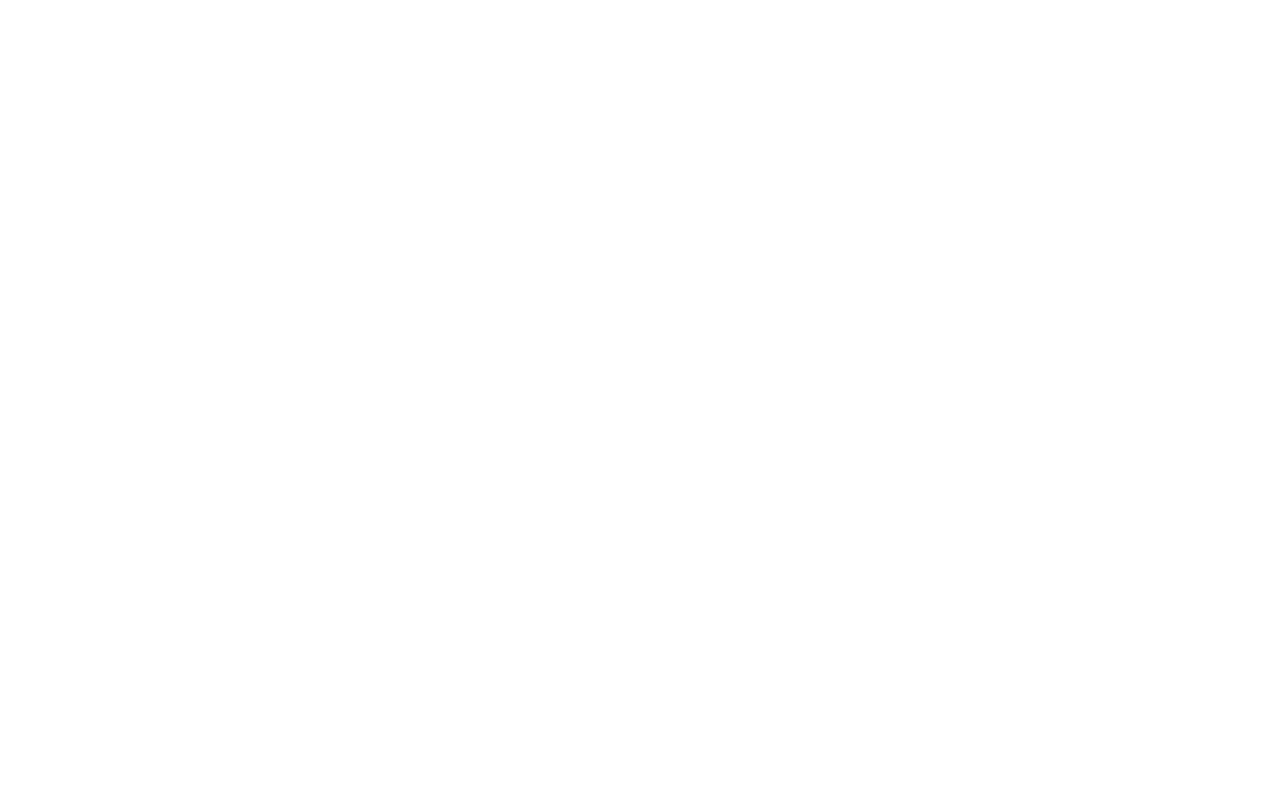
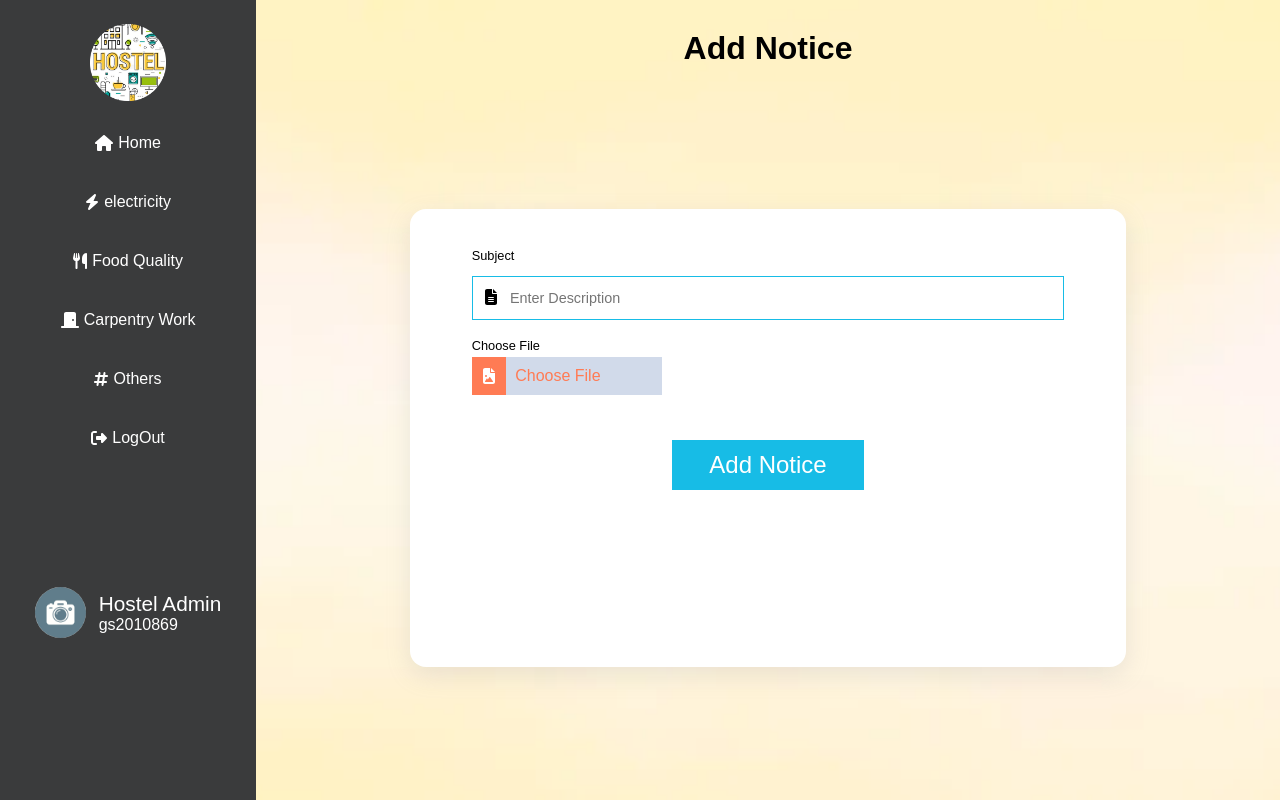
Before and after one commit to HarshPandey314/SGSITS_Hostel_Management_System, a React (Vite) app in the folder client/: page /addNotice in a window 1280 px wide. Before the commit this address had no page. Built offline with nearby package versions, Linux system fonts and the light colour scheme.

Commit message:
added admin Notice Page

```diff
--- a/client/src/App.jsx
+++ b/client/src/App.jsx
@@ -16,6 +16,7 @@
 import AdminComplaintPage from './components/AdminComplaintPage'
 import AdminHomePage from "./components/AdminHomePage";
 import AdminLoginPage from "./components/AdminLoginPage";
+import AddNoticePage from "./components/AddNoticePage";
 
 function App() {
   const [type, setType] = useState("");
@@ -43,6 +44,19 @@
           path="/addStudent"
           element={
             <AddStudentPage
+              type={type}
+              setType={setType}
+              hostel={hostel}
+              setHostel={setHostel}
+              Id={Id}
+              setId={setId}
+            />
+          }
+        ></Route>
+          <Route
+          path="/addNotice"
+          element={
+            <AddNoticePage
               type={type}
               setType={setType}
               hostel={hostel}
--- /dev/null
+++ b/client/src/components/AddNoticePage.jsx
@@ -0,0 +1,110 @@
+import React, { useState } from "react";
+import { faFileLines, faFileImage } from "@fortawesome/free-solid-svg-icons";
+import { FontAwesomeIcon } from "@fortawesome/react-fontawesome";
+import AdminMenu from "./AdminMenu";
+import dp from "../assets/Images/HostelImg.jpg";
+import { useNavigate } from "react-router-dom";
+import "../styles/AddNoticePage.css";
+
+const AddNoticePage = (props) => {
+  const navigate = useNavigate();
+  const { type, setType, hostel, setHostel, Id, setId } = props;
+  const [formData, setFormData] = useState({
+    firstName: "",
+    lastName: "",
+    enrollment: "",
+    room: "",
+    hostelBuilding: "",
+    email: "",
+  });
+
+  const handleChange = (event) => {
+    const { name, value } = event.target;
+    setFormData((prevFormData) => {
+      return { ...prevFormData, [name]: value };
+    });
+  };
+
+  async function addStudent(event) {
+    event.preventDefault();
+    const response = await fetch("http://localhost:3000/api/addStudent", {
+      method: "POST",
+      headers: {
+        "Content-Type": "application/json",
+      },
+      body: JSON.stringify(formData),
+    });
+    const data = await response.json();
+    console.log(data);
+    navigate("/addStudent");
+  }
+
+  const [noticePicture, setNoticePicture] = useState();
+  const handleChangePicture = (event) => {
+    const { files } = event.target;
+    setNoticePicture(URL.createObjectURL(files[0]));
+  };
+
+  return (
+    <div className="addN--container">
+      <AdminMenu type={type} setType={setType} Id={Id} setId={setId} />
+      <div className="addN--rightSection">
+        <div className="addN--rightSection--heading">Add Notice</div>
+        <div className="addN--rightSection--content">
+          <div className="addN--form--div">
+            <form onSubmit={addStudent} className="addN--form">
+              <div className="addN--form--box">
+                <div className="addN--box--item">
+                  <label htmlFor="">Subject</label>
+                  <div className="addN--item--input">
+                    <FontAwesomeIcon
+                      icon={faFileLines}
+                      className="addN--input--icon"
+                    />
+                    <input
+                      type="text"
+                      onChange={handleChange}
+                      name="firstName"
+                      placeholder="Enter Description"
+                      required
+                    />
+                  </div>
+                </div>
+              </div>
+              <div className="addN--form--box">
+                <div className="addN--box--item2">
+                  <label htmlFor="">Choose File</label>
+                  <div className="addN--item--input2">
+                    <FontAwesomeIcon
+                      icon={faFileImage}
+                      className="addN--input--icon2"
+                    />
+                    <label htmlFor="photo--upload">Choose File</label>
+
+                    <input
+                      type="file"
+                      // accept="application/pdf"
+                      onChange={handleChangePicture}
+                      name="file"
+                      id="photo--upload"
+                      capture
+                    />
+                  </div>
+                  <div className="notice--photo--div">
+                    <img src={noticePicture} alt="" id="notice--photo" />
+                  </div>
+                </div>
+              </div>
+
+              <div className="addN--submit--btn">
+                <input type="submit" value="Add Notice" className="addS--btn" />
+              </div>
+            </form>
+          </div>
+        </div>
+      </div>
+    </div>
+  );
+};
+
+export default AddNoticePage;
--- a/client/src/components/AdminHomePage.jsx
+++ b/client/src/components/AdminHomePage.jsx
@@ -3,7 +3,7 @@
 import "../styles/AdminHomePage.css";
 import { Link, useNavigate } from "react-router-dom";
 import { FontAwesomeIcon } from "@fortawesome/react-fontawesome";
-import { faUser } from "@fortawesome/free-solid-svg-icons";
+import { faFileLines, faUser } from "@fortawesome/free-solid-svg-icons";
 
 const AdminHomePage = (props) => {
   const navigate = useNavigate();
@@ -19,10 +19,21 @@
       <AdminMenu type={type} setType={setType} Id={Id} setId={setId} />
       <div className="admin--rightSection">
         <div className="admin--rightSection--heading">Welcome Admin</div>
-        <div className="admin--addStudent--div">
+        <div className="admin--addItem--div">
+          <Link
+            to="/addNotice"
+            className="admin--addItem"
+            onClick={() => setId(1)}
+          >
+            <FontAwesomeIcon
+              icon={faFileLines}
+              className="add--icon"
+            ></FontAwesomeIcon>{" "}
+            Add Notice
+          </Link>
           <Link
             to="/addStudent"
-            className="admin--addStudent"
+            className="admin--addItem"
             onClick={() => setId(1)}
           >
             <FontAwesomeIcon
--- /dev/null
+++ b/client/src/styles/AddNoticePage.css
@@ -0,0 +1,187 @@
+.addN--container {
+    display: flex;
+    width: 100vw;
+    height: 100vh;
+}
+
+.addN--rightSection {
+    /* border: 2px solid red; */
+    background: url("../assets/Images/loginPage-image3.jpg");
+    background-position: center;
+    background-repeat: no-repeat;
+    background-size: cover;
+    width: 80%;
+
+}
+
+.addN--rightSection--heading {
+    /* border: 2px solid blue; */
+    display: flex;
+    align-items: center;
+    justify-content: center;
+    height: 12%;
+    width: 100%;
+    font-size: 2em;
+    font-weight: bold;
+}
+
+.addN--rightSection--content {
+    /* border: 2px solid yellow; */
+    display: flex;
+    align-items: center;
+    justify-content: center;
+    height: 88%;
+    width: 100%;
+}
+
+.addN--form--div {
+    /* border: 2px solid black; */
+    background-color: white;
+    color: black;
+    border-radius: 2vh;
+    box-shadow: rgba(149, 157, 165, 0.2) 0px 8px 24px;
+    display: flex;
+    align-items: center;
+    justify-content: center;
+    width: 70%;
+    height: 65%;
+    margin-top: -2%;
+}
+
+.addN--form {
+    /* border: 2px solid blue; */
+    width: 92%;
+    height: 90%;
+}
+
+.addN--form--box {
+    /* border: 2px solid red; */
+    margin: 2%;
+    display: flex;
+    align-items: center;
+    /* justify-content: center; */
+}
+
+.addN--box--item {
+    /* border: 2px solid red; */
+    margin: 0 3% 0 3%;
+    padding: 0.2%;
+    width: 100%;
+}
+.addN--box--item2 {
+    /* border: 2px solid red; */
+    border-radius: 10px;
+    margin: 0 3% 0 3%;
+    padding: 0.2%;
+    width: 30%;
+}
+
+.addN--box--item>label , .addN--box--item2>label {
+    font-size: 0.8em;
+    font-family: sans-serif;
+}
+
+
+.addN--item--input {
+    border: 1px solid rgb(23, 188, 230);
+    display: flex;
+    padding: 2%;
+    margin-top: 2%;
+}
+
+.addN--item--input2 {
+    /* border: 1px solid rgb(23, 188, 230); */
+
+    background-color: #d1daea;
+    color:white;
+    display: flex;
+    align-items: center;
+    justify-content: center;
+    /* padding: 2%; */
+    margin-top: 2%;
+}
+.addN--item--input2>label {
+    /* border: 2px solid grey; */
+    /* background-color: grey; */
+    border-top-right-radius: 10px;
+    border-bottom-right-radius: 10px;
+    font-size: 1em;
+    width: 100%;
+    height: 100%;
+    color: #FF7B54;
+    padding:5%;
+    cursor: pointer;
+}
+.addN--item--input2>img
+{
+    /* border:2px solid black; */
+    width: 20%;
+    height:100%;
+}
+
+.addN--item--input:hover {
+    border: 1px solid rgb(23, 188, 230);
+    color: rgb(23, 188, 230);
+}
+
+
+.addN--input--icon {
+    /* border: 1px solid red; */
+    margin-right: 2%;
+}
+.addN--input--icon2 {
+    /* border: 1px solid red; */
+    /* font-size: 1em; */
+    padding: 5.8%;
+    background-color: #FF7B54;
+}
+
+.addN--item--input>input {
+    border: none;
+    outline: none;
+    font-size: 0.9em;
+    width: 91%;
+}
+
+#photo--upload
+{
+    background-color: rgb(23, 188, 230);
+}
+
+/* .item--input>input:focus {
+    color: rgb(255, 216, 124);
+} */
+
+.notice--photo--div
+{
+    display: flex;
+    text-align: center;
+    justify-content: center;
+    margin-top:2%;
+}
+#notice--photo
+{
+    max-width:50%;
+}
+
+
+.addN--submit--btn {
+    text-align: center;
+    margin: 5vh 0 5vh 0;
+}
+
+.addN--submit--btn>input:hover {
+    background-color: rgba(23, 189, 230, 0.718);
+}
+
+.addN--submit--btn>input {
+    font-size: 3vh;
+    background-color: rgb(23, 188, 230);
+    border: none;
+    color: white;
+    width: 15vw;
+    height: 6.2vh;
+    /* border-radius: 2vh; */
+    cursor: pointer;
+    font-weight: 150;
+}
--- a/client/src/styles/AdminHomePage.css
+++ b/client/src/styles/AdminHomePage.css
@@ -24,7 +24,7 @@
     font-weight: bold;
 }
 
-.admin--addStudent--div
+.admin--addItem--div
 {
     /* border:2px solid blue; */
     padding: 1% 5% 1% 0;
@@ -33,21 +33,24 @@
     justify-content: end;
     width:94%;
 }
-.admin--addStudent
+.admin--addItem
 {
     /* border:2px solid blue; */
     display:flex;
+    align-items: center;
+    justify-content: center;
     background-color: rgb(3, 175, 254);
     color:white;
     padding:1.2%;
     font-size:1.1em;
     width: 15%;
     text-decoration: none;
+    margin-right: 1%;
 }
 
 .add--icon
 {
-    padding-right:2%;
+    margin-right:6%;
     font-size: 1.1em;
 }
 
```
